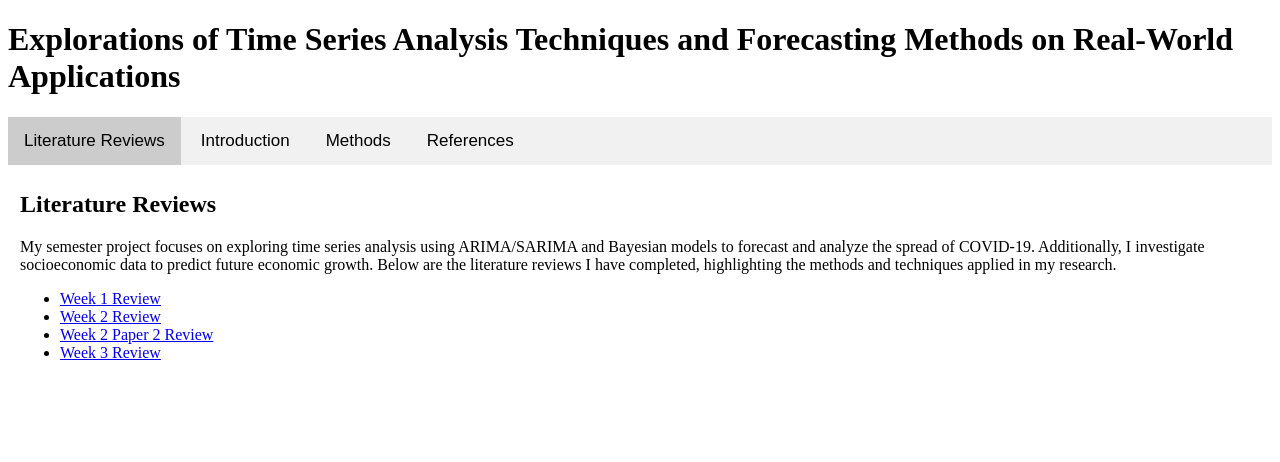
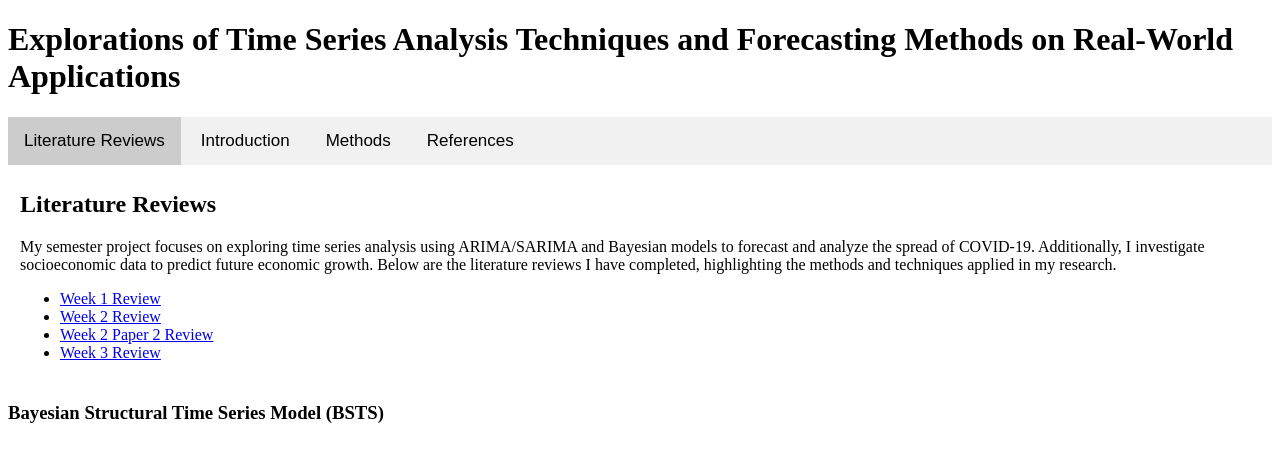
Before and after one commit to GianyceG/gianyceg.github.io, a Jekyll site: the page index.html, which Jekyll copies as it is, in a window 1280 px wide. Shown: the top 462 px of the page. Built offline with Jekyll 4.4.1, drawn with Linux system fonts in a browser that asks for light colours.

Commit message:
Update index.html

```diff
--- a/index.html
+++ b/index.html
@@ -98,14 +100,15 @@
     \[Y_t = c + \phi_1 Y_{t-1} + \phi_2 Y_{t-2} + \dots + \phi_p Y_{t-p} + \theta_1 \epsilon_{t-1} + \dots + \theta_q \epsilon_{t-q} + \epsilon_t\]
     </p>
     <p>Where:</p>
-<ul>
+    <ul>
   <li>\( Y_t \) is the value of the time series at time \( t \) (in this case, confirmed COVID-19 cases).</li>
   <li>\( c \) is a constant (intercept).</li>
   <li>\( \phi_1, \dots, \phi_p \) are the autoregressive coefficients.</li>
   <li>\( \theta_1, \dots, \theta_q \) are the moving average coefficients.</li>
   <li>\( \epsilon_t \) is the white noise error term at time \( t \).</li>
-</ul>
-</div>
+  </ul>
+  </div>
+<h3>Bayesian Structural Time Series Model (BSTS)</h3>
 
 
   <!-- Tab content for References -->
```
Also changed, not shown: other parts of index.html (+2 -0 lines).
